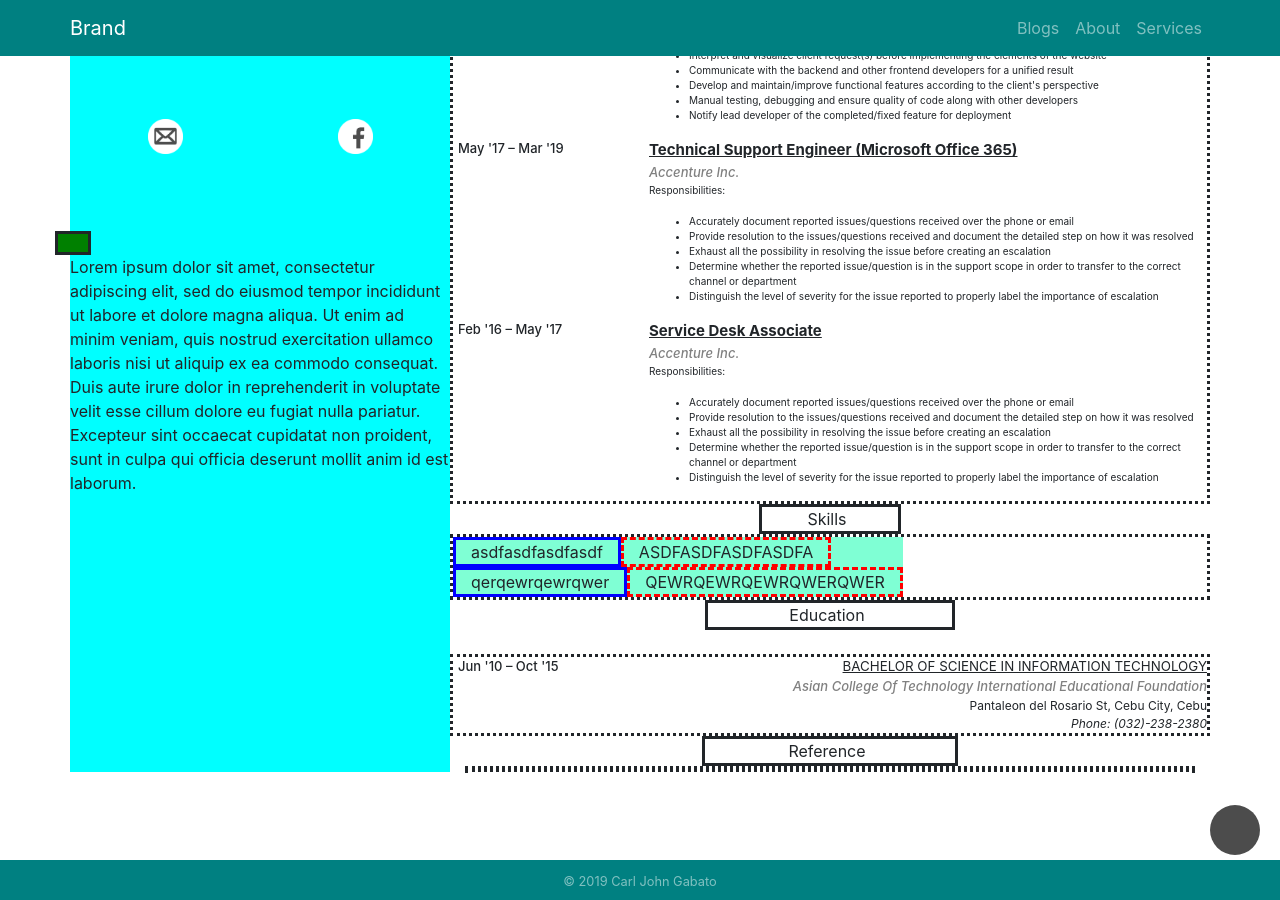
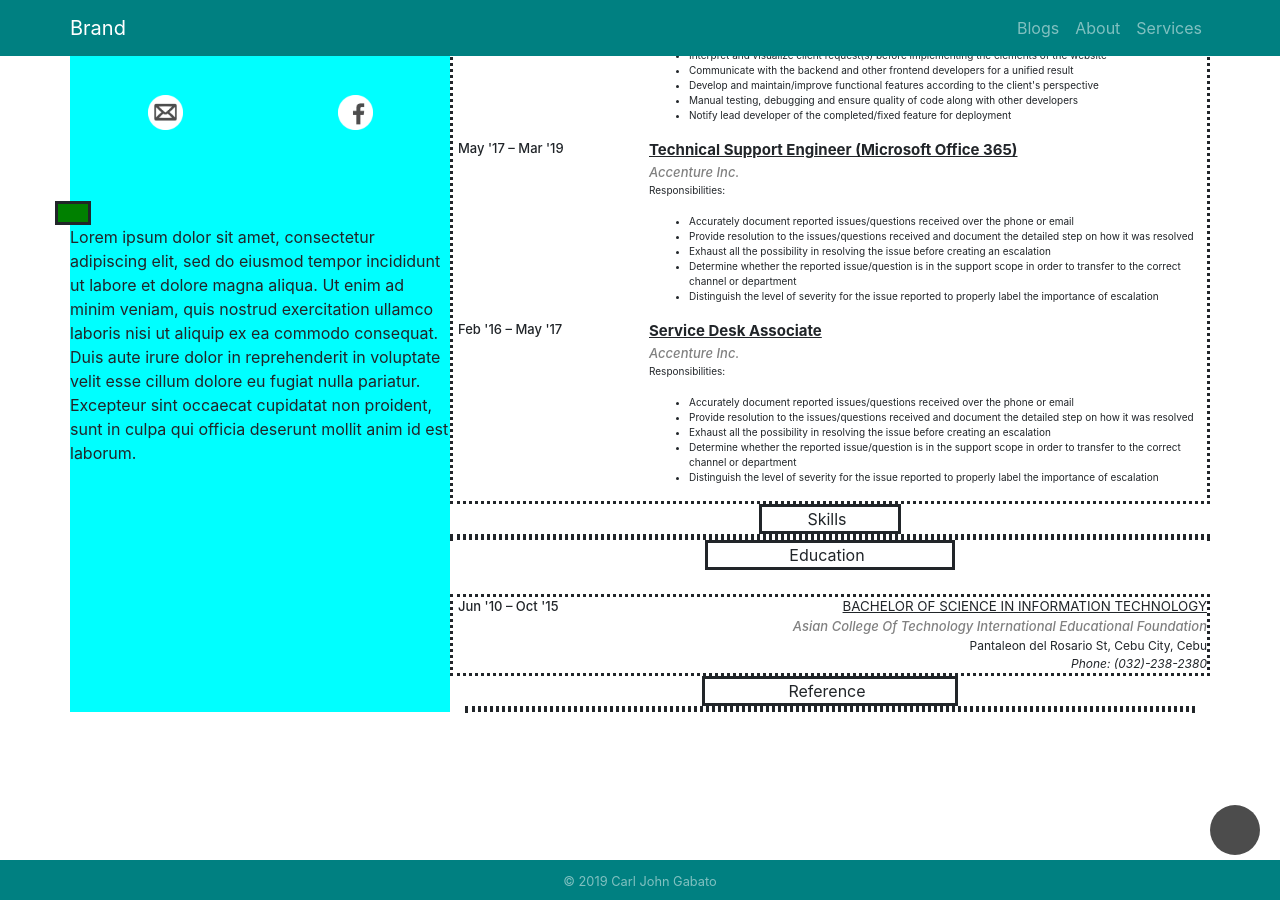
Before and after one commit to carljohngabato/aboutme, a Jekyll site: the page built from blogs.html, in a window 1280 px wide and 900 px high, scrolled down 1255 px. Built offline with Jekyll 4.4.1, drawn with Linux system fonts in a browser that asks for light colours; nearby versions of some CDN libraries.

```diff
--- a/blogs.html
+++ b/blogs.html
@@ -185,18 +185,9 @@
                 </div>
                 <div class="row row-jobs" style="height: 100%;">
                     <!-- #region AllSkill -->
-                    <div class="col-auto" style="background-color: aquamarine; height: inherit;">
-                        <div class="row" style="height: 100%;">
-                            <div class="col-auto left-sk-1" style="border-style: solid; border-color: blue; height: inherit;">asdfasdfasdfasdf</div>
-                            <div class="col-auto left-sk-1" style="border-style: dashed; border-color: red; height: inherit;">ASDFASDFASDFASDFA</div>
-                        </div>
-                        <div class="row">
-                            <div class="col-auto left-sk-1" style="border-style: solid; border-color: blue; height: inherit;">qerqewrqewrqwer</div>
-                            <div class="col-auto left-sk-1" style="border-style: dashed; border-color: red; height: inherit;">QEWRQEWRQEWRQWERQWER</div>
-                        </div>
-                        <div class="row"></div>
-                    </div>
-                    <div class="col-auto" style="background-color: darkgoldenrod; height: inherit;"></div>
+                    <div class="col-auto" style="background-color: aquamarine; height: inherit; width: -webfit-fill-available;">
+
+                    <div class="col-auto" style="background-color: darkgoldenrod; height: inherit; width: -webfit-fill-available;"></div>
                     <!-- #endregion -->
                 </div>
             </div>
```
